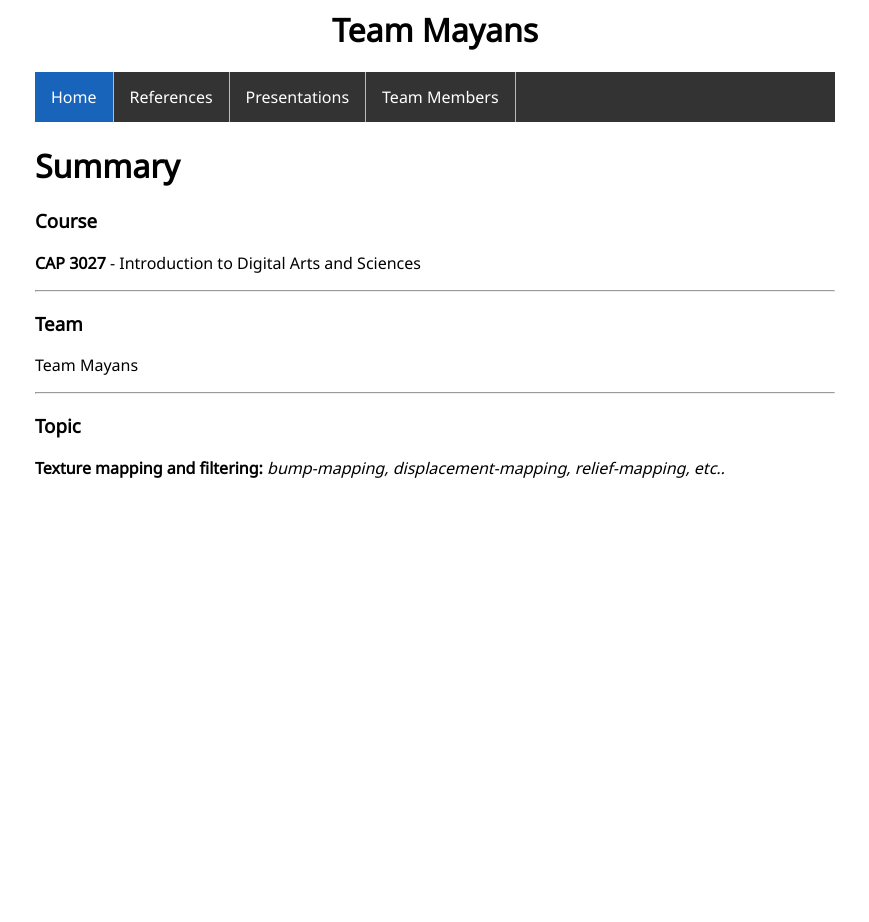
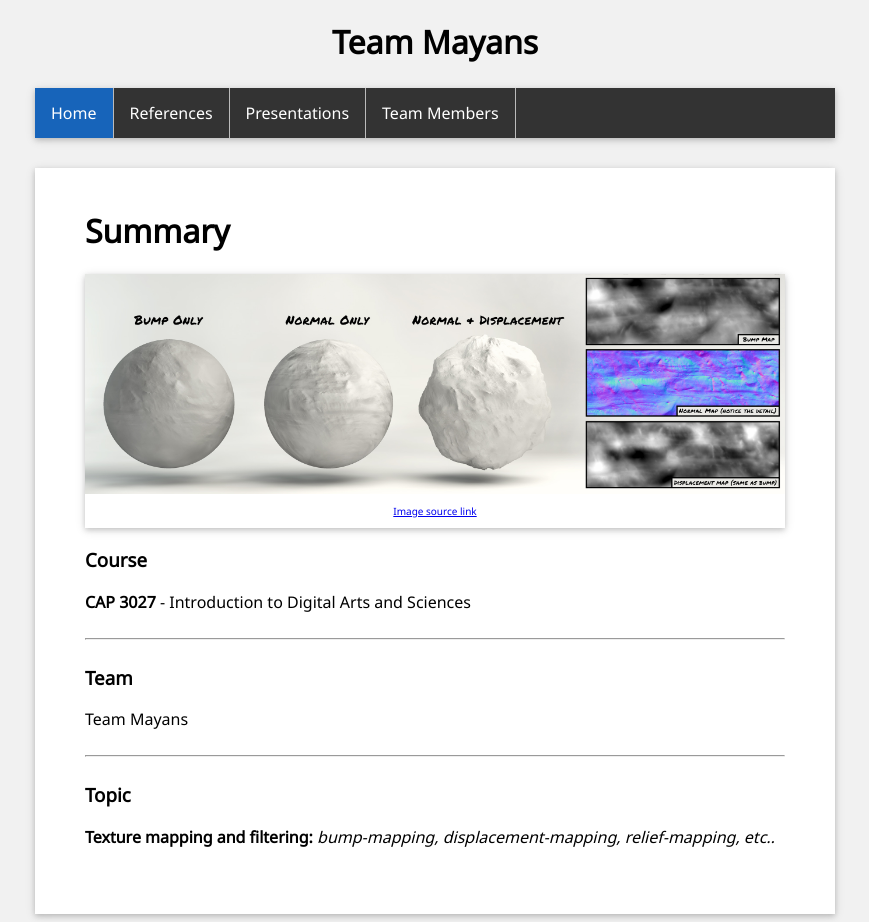
Before and after one commit to gwenyu517/CAP3027_TeamMayans, a plain HTML site: page index.html in a window 1280 px wide. Shown: the whole page, without its empty margins (205-1074 px from the left). Before the commit the page ends 800 px from the top, so only its background shows below. Drawn offline with Linux system fonts and the light colour scheme.

Commit message:
Updated the site design

```diff
--- a/index.html
+++ b/index.html
@@ -7,7 +7,7 @@
 
 <body>
     <div class="container">
-        <h1><center>Team Mayans</center></h1>
+        <h1 class="title"><center>Team Mayans</center></h1>
         <div class="navigation">
             <ul>
                 <li><a class="active" href="index.html">Home</a></li>
@@ -16,8 +16,12 @@
                 <li><a href="team.html">Team Members</a></li>
             </ul>
          </div>
-         <div class="project-info">
+         <div class="project-info card">
             <h1>Summary</h1>
+            <figure>
+                <img class="main-img" src="images/main.jpeg" alt="">
+                <figcaption><a href="https://static1.squarespace.com/static/55d63e06e4b0cafd401252ff/t/571ee1f62eeb8154a24a1bf3/1461641729175/?format=2500w">Image source link</a></figcaption>
+            </figure>
             <h3>Course</h3>
             <p><b>CAP 3027</b> - Introduction to Digital Arts and Sciences</p>
             <hr>
--- a/styles.css
+++ b/styles.css
@@ -1,5 +1,6 @@
 body {
     font-family: 'Noto Sans', sans-serif;
+    background-color: #f1f1f1;
 }
 
 ul {
@@ -8,6 +9,7 @@ ul {
     padding: 0;
     overflow: hidden;
     background-color: #333;
+    box-shadow:0 2px 5px 0 rgba(0,0,0,0.16),0 2px 10px 0 rgba(0,0,0,0.12);
 }
 
 li {
@@ -38,7 +40,7 @@ li a.active {
 }
 
 table, th, td {
-    border: 1px solid black;
+    border: 1px solid #999;
     border-collapse: collapse;
 }
 
@@ -49,3 +51,41 @@ th, td {
 th {
     background-color: #E5E5E5;
 }
+
+.card {
+    box-shadow:0 2px 5px 0 rgba(0,0,0,0.16),0 2px 10px 0 rgba(0,0,0,0.12);
+    padding: 20 50 50 50;
+    margin-top: 30px;
+    background: white;
+}
+
+.title {
+    margin-top: 20px;
+    margin-bottom: 25px;
+}
+
+hr {
+    margin-top: 25px;
+    margin-bottom: 25px;
+}
+
+figure {
+    display: block;
+    margin-left: auto;
+    margin-right: auto;
+    width: 700px;
+    box-shadow:0 2px 5px 0 rgba(0,0,0,0.16),0 2px 10px 0 rgba(0,0,0,0.12);
+}
+
+figure img {
+    width: 100%;
+    margin-left: auto;
+    margin-right: auto;
+}
+
+figure figcaption {
+    display: block;
+    font-size: 10px;
+    text-align: center;
+    padding: 10px;
+}
```
Also changed, not shown: presentations.html (+2 -2 lines), references.html (+2 -2 lines), team.html (+2 -2 lines), images/main.jpeg (added).
